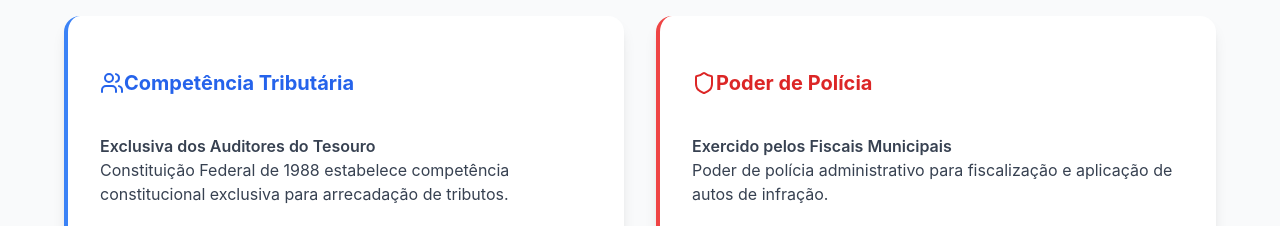
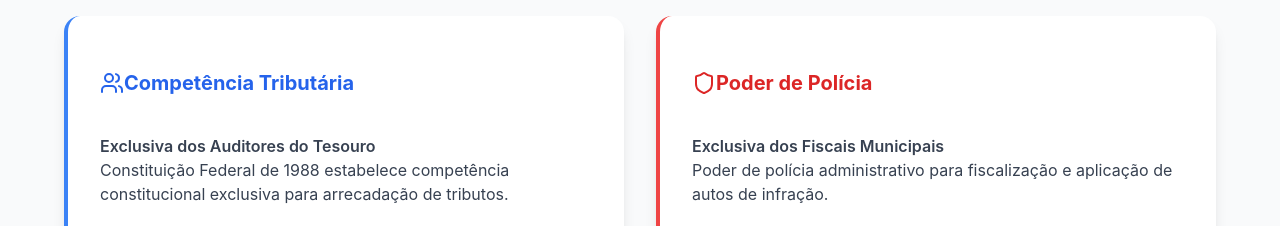
Before and after one commit to RomuloMaltez/cartilha-pmpv, a React (Vite) app: page / in a window 1280 px wide. Shown: the part 1180-1406 px from the top of the page. Built offline with nearby package versions, Linux system fonts and the light colour scheme.

Commit message:
Update CartilhaWebInterativa.jsx
competencia exclusiva de fiscal

```diff
--- a/src/components/CartilhaWebInterativa.jsx
+++ b/src/components/CartilhaWebInterativa.jsx
@@ -229,7 +229,7 @@ const CartilhaWebInterativa = () => {
                   <h3 className="text-xl font-bold text-red-600">Poder de Polícia</h3>
                 </div>
                 <p className="text-gray-700">
-                  <span className="font-semibold">Exercido pelos Fiscais Municipais</span><br/>
+                  <span className="font-semibold">Exclusiva dos Fiscais Municipais</span><br/>
                   Poder de polícia administrativo para fiscalização e aplicação de autos de infração.
                 </p>
               </div>
```
